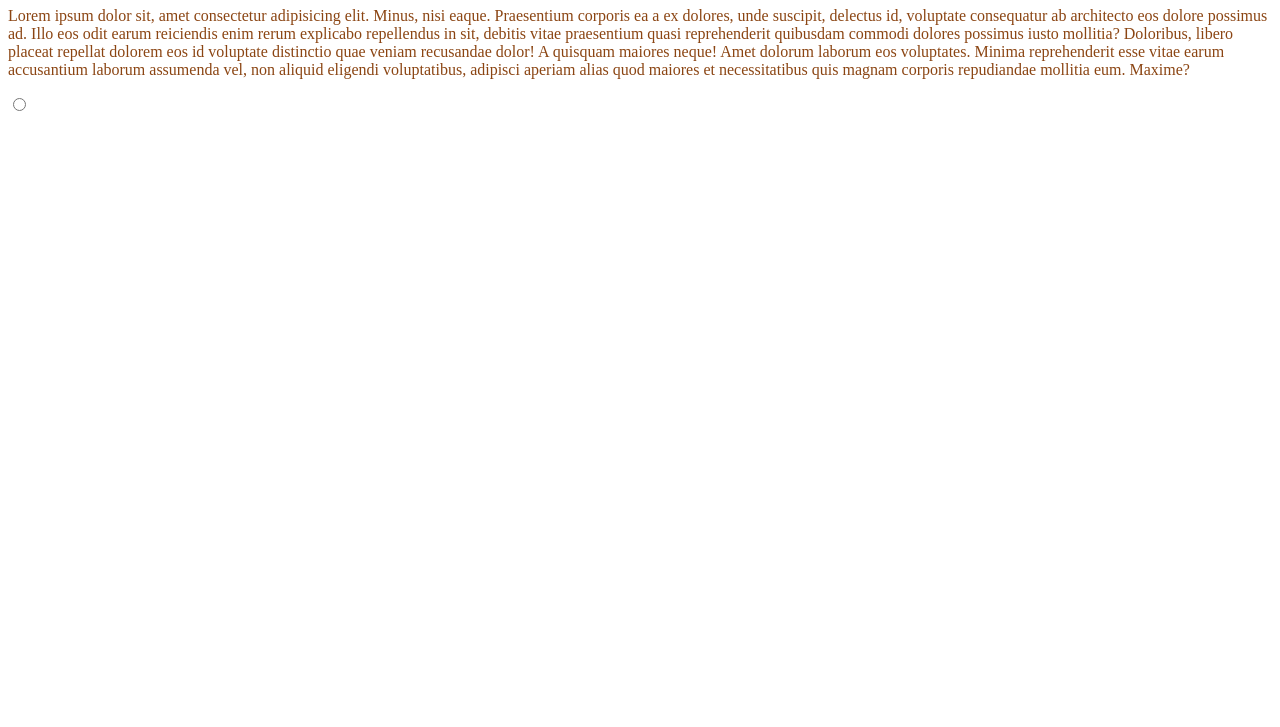
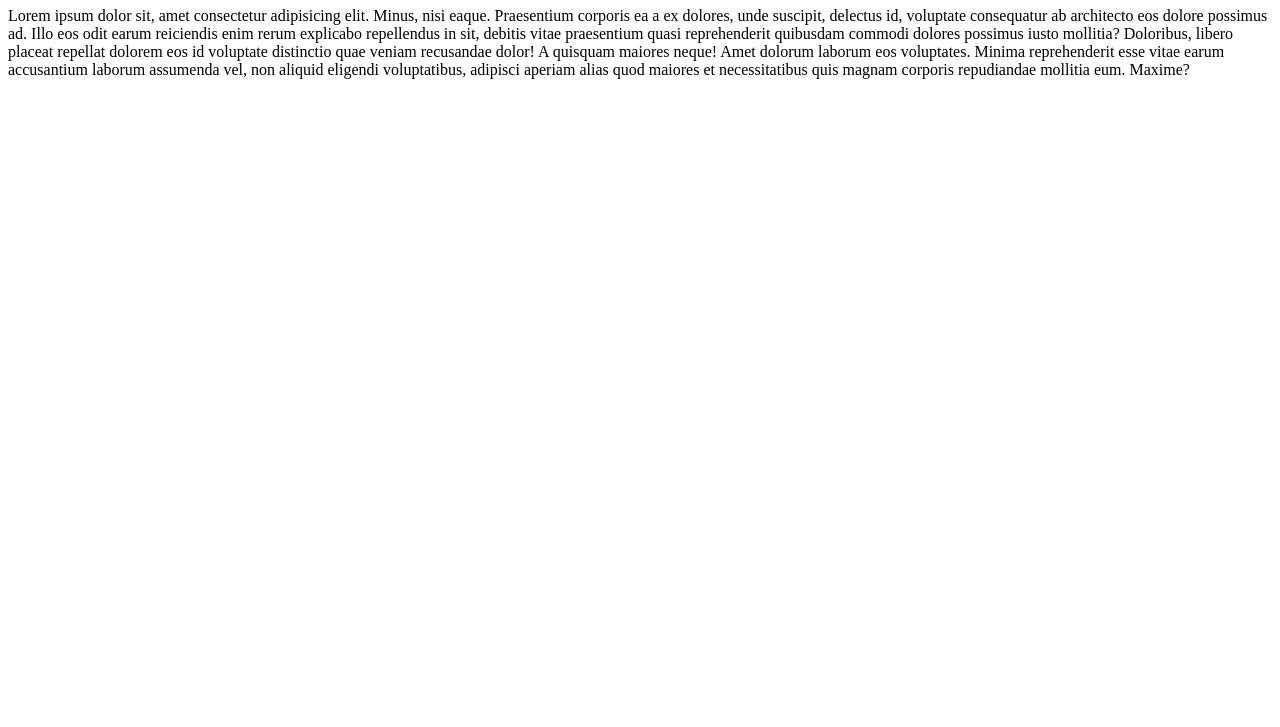
Before and after one commit to MoniruzzamanBappy/my-first-repo, a plain HTML site: page Git-practice.html in a window 1280 px wide. Shown: the part 73-800 px from the top of the page. Drawn offline with Linux system fonts and the light colour scheme.

Commit message:
link css

```diff
--- a/Git-practice.html
+++ b/Git-practice.html
@@ -12,6 +12,6 @@
     <p>
         Lorem ipsum dolor sit, amet consectetur adipisicing elit. Minus, nisi eaque. Praesentium corporis ea a ex dolores, unde suscipit, delectus id, voluptate consequatur ab architecto eos dolore possimus ad. Illo eos odit earum reiciendis enim rerum explicabo repellendus in sit, debitis vitae praesentium quasi reprehenderit quibusdam commodi dolores possimus iusto mollitia? Doloribus, libero placeat repellat dolorem eos id voluptate distinctio quae veniam recusandae dolor! A quisquam maiores neque! Amet dolorum laborum eos voluptates. Minima reprehenderit esse vitae earum accusantium laborum assumenda vel, non aliquid eligendi voluptatibus, adipisci aperiam alias quod maiores et necessitatibus quis magnam corporis repudiandae mollitia eum. Maxime?
     </p>
-    <input type="radio">
+
 </body>
 </html>
--- a/style.css
+++ b/style.css
@@ -1,6 +1,3 @@
 h1{
     color: blue;
 }
-p{
-    color: saddlebrown;
-}
```
